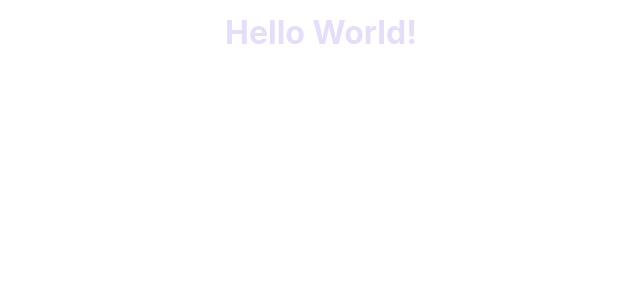
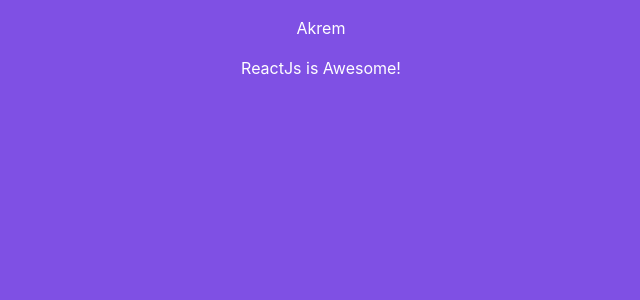
Before and after one commit to MarzouguiAkrem/React_Poster, a React (Vite) app: page / in a window 1280 px wide. Shown: the top 300 px of the page, without its empty margins (319-959 px from the left). Built offline with nearby package versions, Linux system fonts and the light colour scheme.

Commit message:
first component post

```diff
--- a/src/App.jsx
+++ b/src/App.jsx
@@ -1,4 +1,5 @@
+import Post from "./components/Post";
 function App() {
-  return <h1>Hello World!</h1>
+  return <Post/>;
 }
 export default App;
--- /dev/null
+++ b/src/components/Post.jsx
@@ -0,0 +1,10 @@
+function Post() {
+    return (
+        <di>
+            <p>Akrem</p>
+            <p>ReactJs is Awesome!</p>
+        </di>
+
+    );
+}
+export default Post;
--- a/src/index.css
+++ b/src/index.css
@@ -1,9 +1,10 @@
 * {
   box-sizing: border-box;
 }
+
 :root {
   min-height: 100vh;
-  font-family: Inter,Avenir, Arial, Helvetica, sans-serif;
+  font-family: Inter, Avenir, Arial, Helvetica, sans-serif;
   font-size: 16px;
   line-height: 24px;
   font-weight: 400;
@@ -11,14 +12,13 @@
   font-synthesis: none;
   text-rendering: optimizeLegibility;
   -webkit-font-smoothing: antialiased;
-  -moz-osx-font-smoothing : grayscale;
+  -moz-osx-font-smoothing: grayscale;
   -webkit-text-size-adjust: 100%;
 }
-
-
 
 body {
   margin: 0;
   text-align: center;
-  color: #e6ddf9;
+  color: #ffffff; /* Change la couleur du texte pour contraster avec le fond */
+  background-color: #7f50e4; /* Couleur de fond violet */
 }
```
